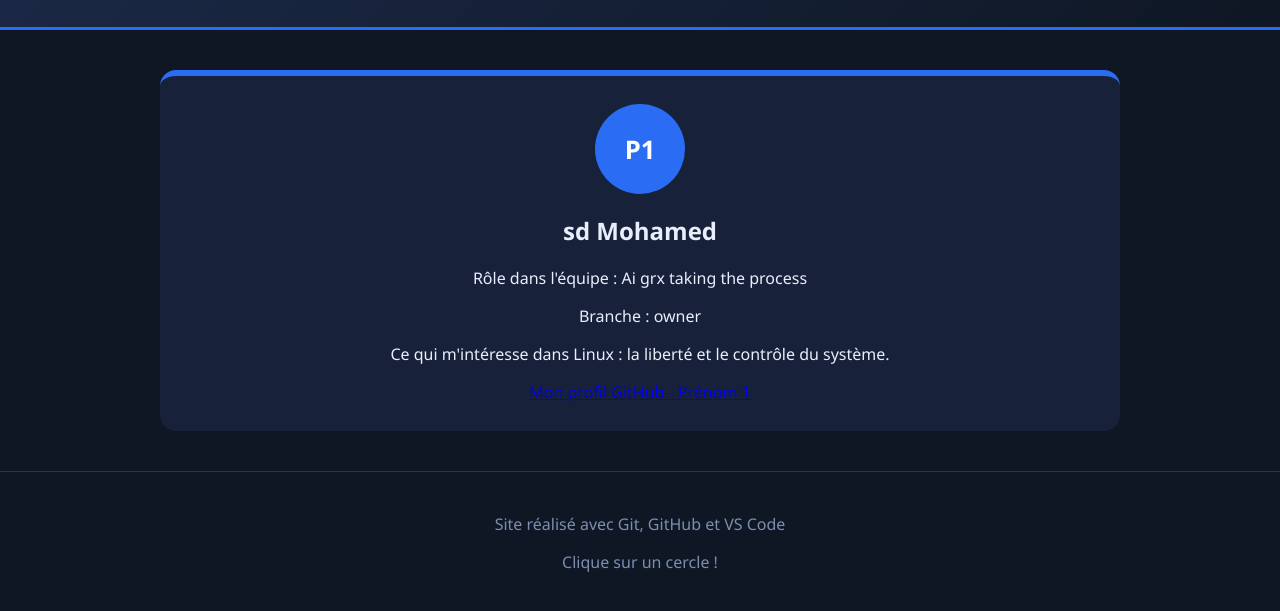
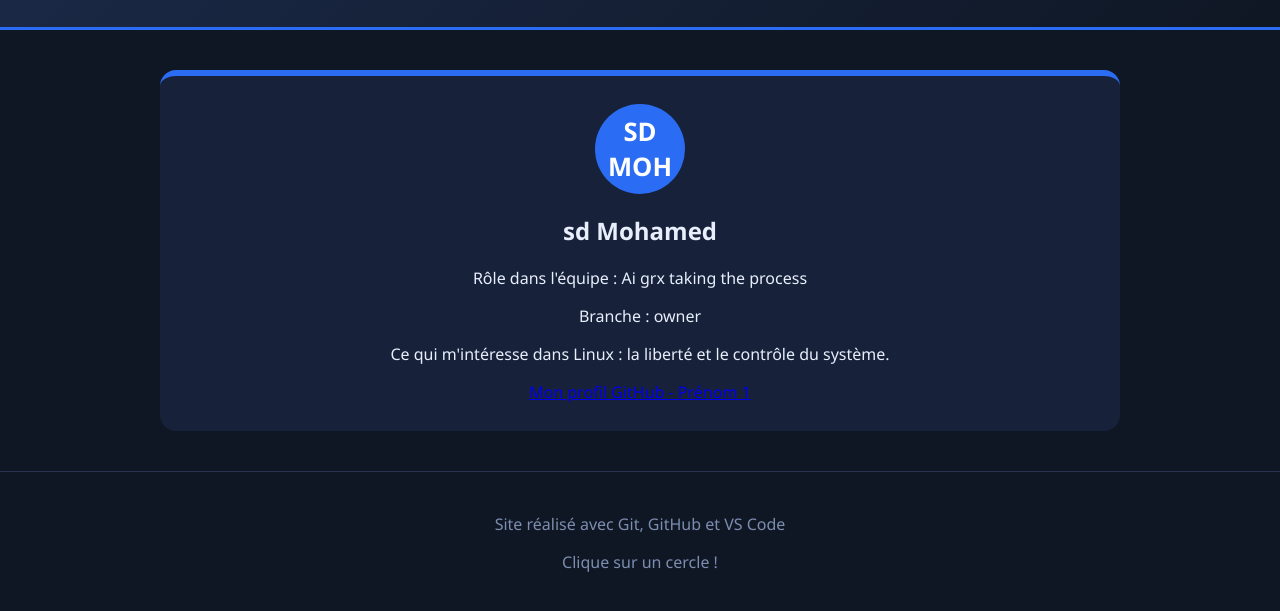
Before and after one commit to O-3-M/SITE-WEB, a plain HTML site: page index.html in a window 1280 px wide. Shown: the part 139-750 px from the top of the page. Drawn offline with Linux system fonts and the light colour scheme.

Commit message:
adding the cercle for moh branch

```diff
--- a/index.html
+++ b/index.html
@@ -15,7 +15,7 @@
     <main>
       <!--branch 01: SID ATMANE-MOHAMED-->
       <section class="membre" data-color="#2a6df4">
-        <div class="cercle">P1</div>
+        <div class="cercle">SD MOH</div>
         <h2>sd Mohamed</h2>
         <p>Rôle dans l'équipe : Ai grx taking the process </p>
         <p class="branche">Branche : owner</p>
```
